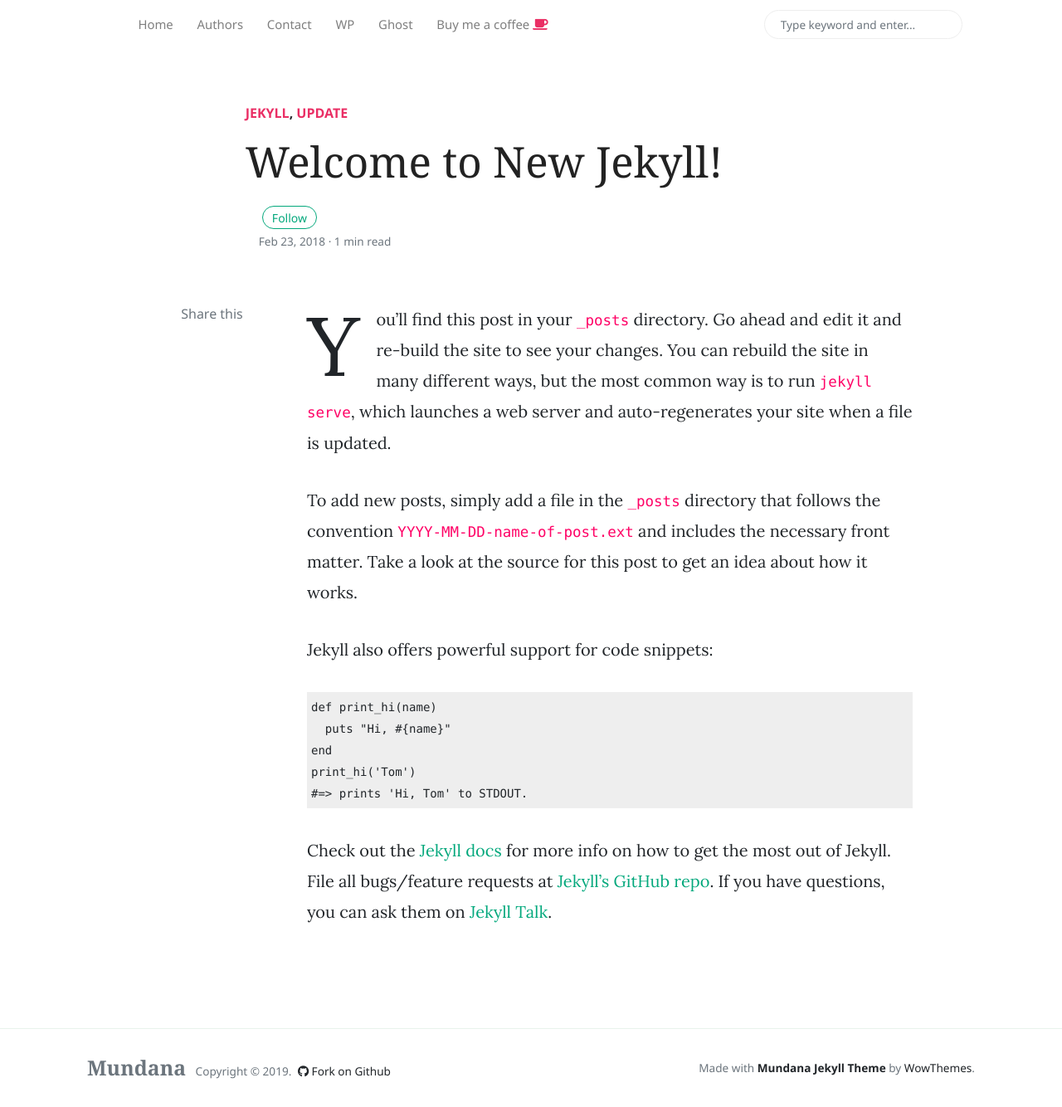
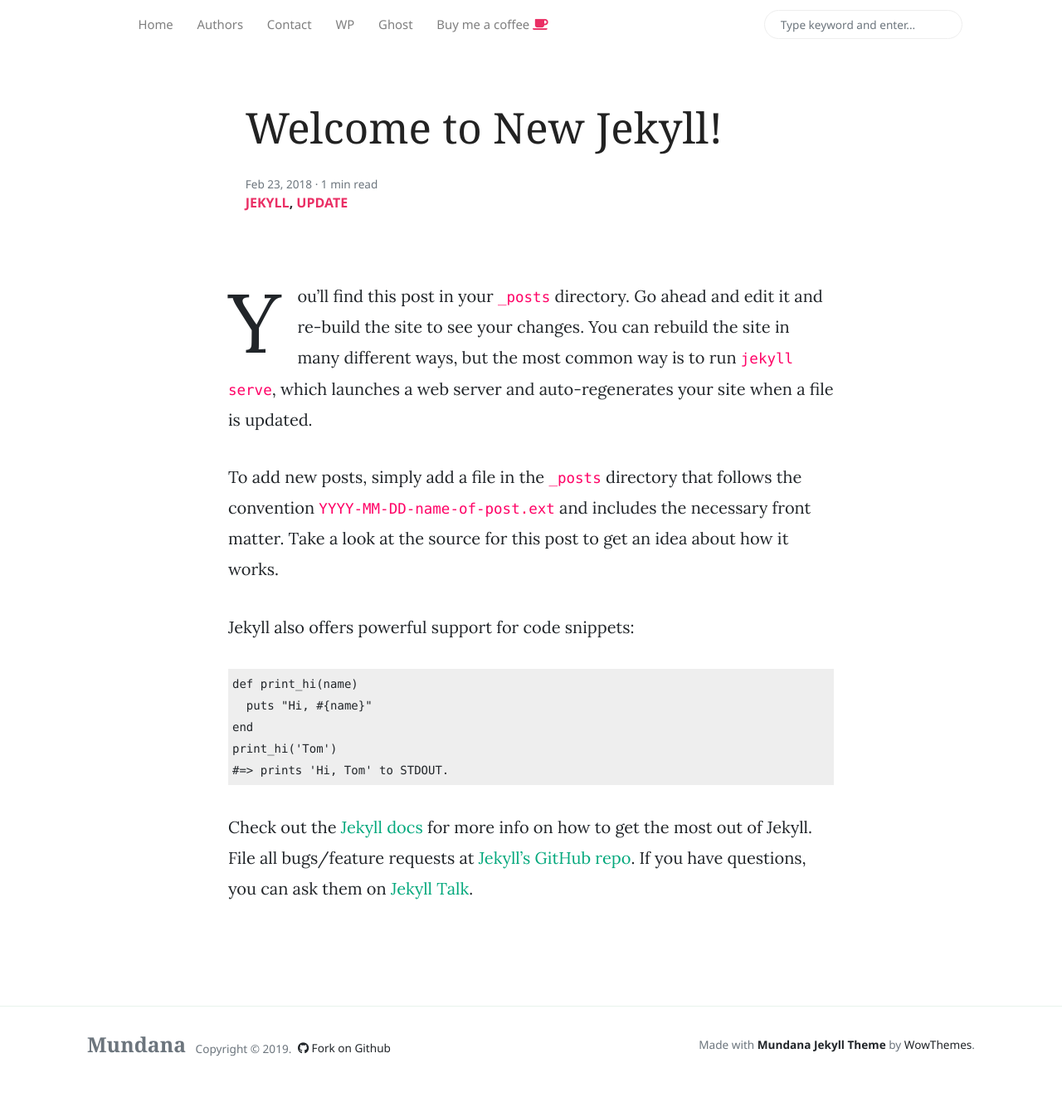
Before and after one commit to akw105/di2020, a Jekyll site: the page built from _posts/2018-02-23-welcome-to-jekyll.md, in a window 1280 px wide and 1334 px high. Shown: the whole window at 83% size. Built offline with Jekyll 4.4.1, drawn with Linux system fonts in a browser that asks for light colours; nearby versions of some CDN libraries; comment, search, counter and statistics services are not loaded.

Commit message:
Updated post layout

```diff
--- a/_layouts/post.html
+++ b/_layouts/post.html
@@ -7,6 +7,13 @@
 		<div class="h-100 tofront">
 			<div class="row {% if page.image %} justify-content-between {% else %} justify-content-center {% endif %}">
 				<div class="{% if page.image %} col-md-6 {% else %} col-md-8 {% endif %} pr-0 pr-md-4 pt-4 pb-4 align-self-center">
+
+					<h1 class="display-4 mb-4 article-headline">{{ page.title }}</h1>
+					<div class="d-flex align-items-center">
+						<small>
+                            <span class="text-muted d-block mt-1">{{ page.date | date: '%b %d, %Y' }} · {% include meta-read-time.html %}</span>
+						</small>
+					</div>
 					<p class="text-uppercase font-weight-bold">
                         <span class="catlist">
 						{% for category in page.categories %}
@@ -14,15 +21,6 @@
                         {% endfor %}
                         </span>
 					</p>
-					<h1 class="display-4 mb-4 article-headline">{{ page.title }}</h1>
-					<div class="d-flex align-items-center">
-                        {% if author.avatar %}
-                        <img class="rounded-circle" src="{{site.baseurl}}/{{author.avatar}}" alt="{{author.name}}" width="70"/>
-                        {% endif %}
-						<small class="ml-3"> {{ author.name }} <span><a target="_blank" href="{{ author.twitter }}" class="btn btn-outline-success btn-sm btn-round ml-1">Follow</a></span>
-                            <span class="text-muted d-block mt-1">{{ page.date | date: '%b %d, %Y' }} · {% include meta-read-time.html %}</span>
-						</small>
-					</div>
 				</div>
                 {% if page.image %}
 				<div class="col-md-6 pr-0 align-self-center">
@@ -40,26 +38,6 @@
 
 <div class="container-lg pt-4 pb-4">
 	<div class="row justify-content-center">
-
-
-        <!-- Share -->
-		<div class="col-lg-2 pr-4 mb-4 col-md-12">
-			<div class="sticky-top sticky-top-offset text-center">
-				<div class="text-muted">
-					Share this
-				</div>
-				<div class="share d-inline-block">
-					<!-- AddToAny BEGIN -->
-					<div class="a2a_kit a2a_kit_size_32 a2a_default_style">
-						<a class="a2a_dd" href="https://www.addtoany.com/share"></a>
-						<a class="a2a_button_facebook"></a>
-						<a class="a2a_button_twitter"></a>
-					</div>
-					<script async src="https://static.addtoany.com/menu/page.js"></script>
-					<!-- AddToAny END -->
-				</div>
-			</div>
-		</div>
 
 
 		<div class="col-md-12 col-lg-8">
```
